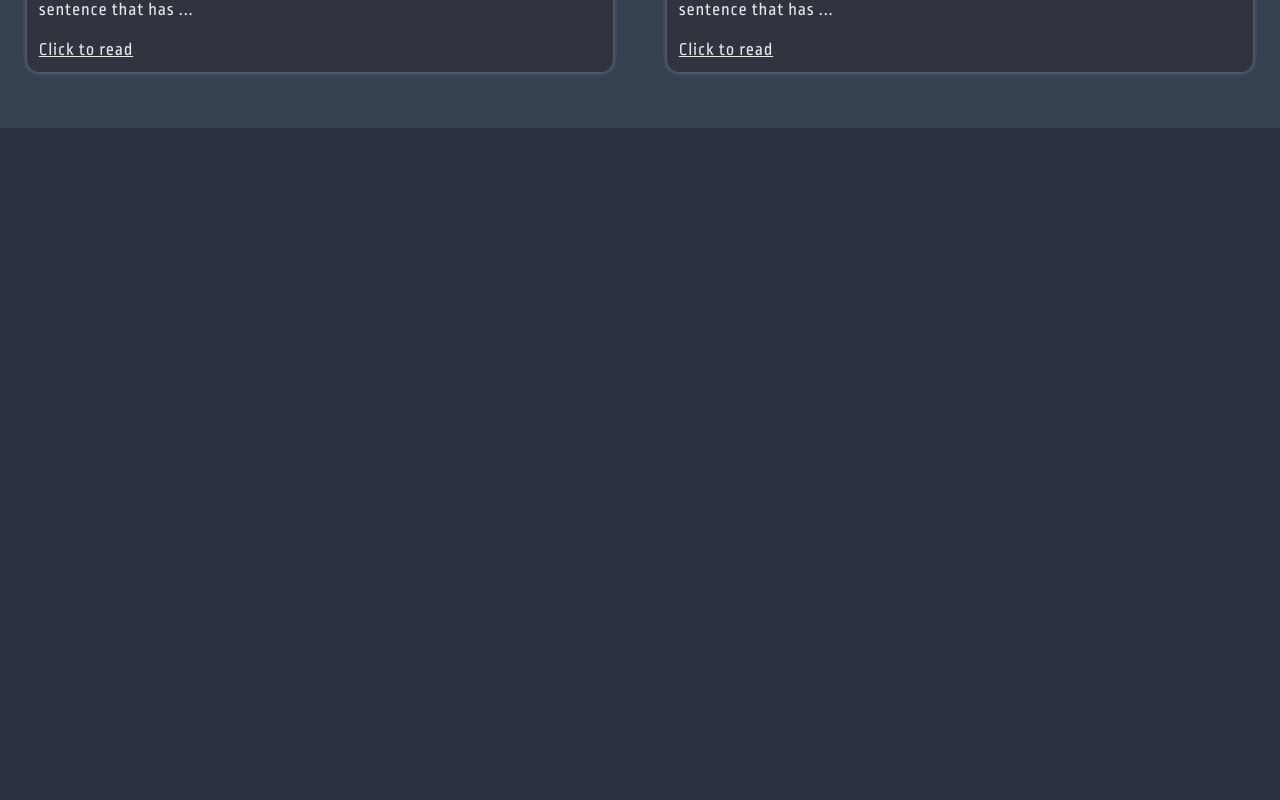
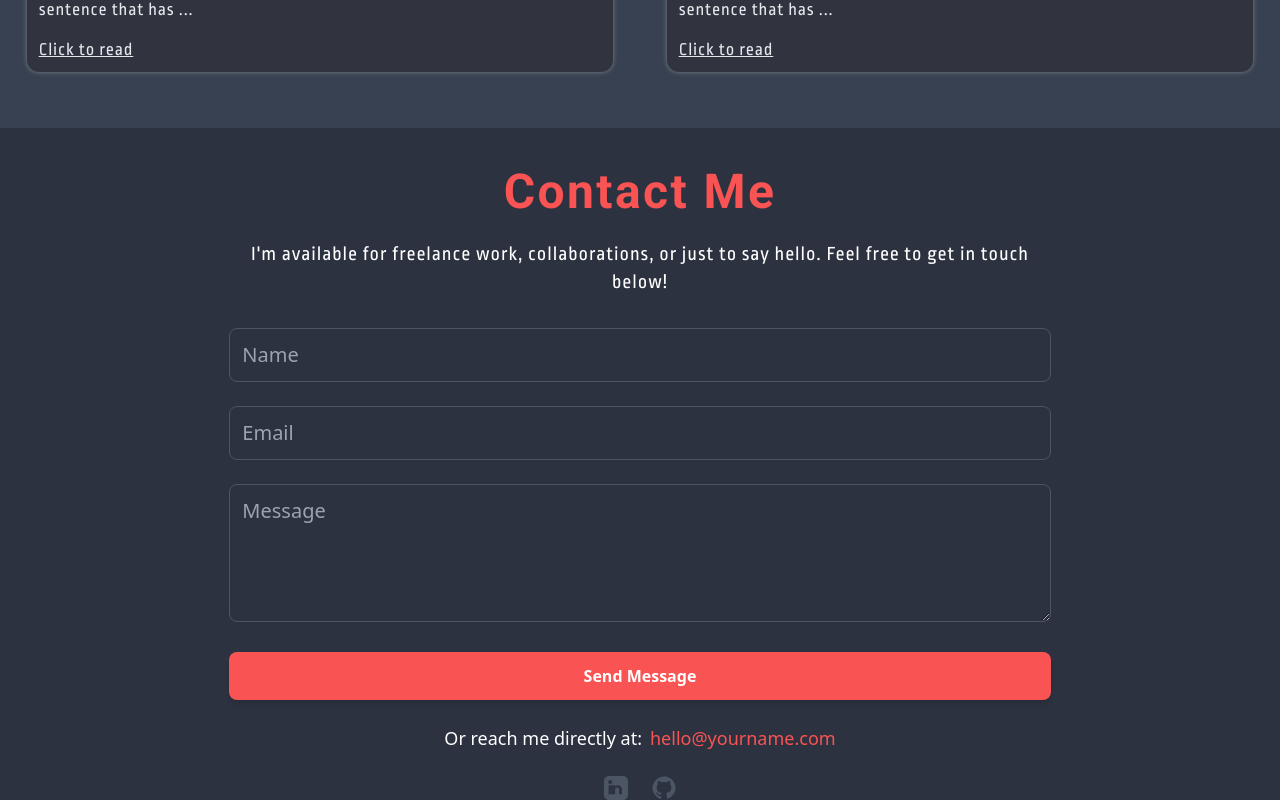
Before and after one commit to MarshallNickolauson/portfolio-website, a React (Vite) app: page / in a window 1280 px wide. Shown: the part 3715-4515 px from the top of the page. Before the commit the page ends 3843 px from the top, so only its background shows below. Built offline with nearby package versions, Linux system fonts and the light colour scheme.

Commit message:
added: contact me section

```diff
--- a/src/App.jsx
+++ b/src/App.jsx
@@ -3,6 +3,7 @@ import Navbar from "./components/Navbar"
 import AboutSection from "./components/AboutSection"
 import SkillsSection from "./components/SkillsSection"
 import ProjectsSection from "./components/ProjectsSection"
+import ContactSection from "./components/ContactSection"
 
 function App() {
 
@@ -13,6 +14,7 @@ function App() {
       <AboutSection />
       <SkillsSection />
       <ProjectsSection />
+      <ContactSection />
     </div>
   )
 }
--- /dev/null
+++ b/src/components/ContactSection.jsx
@@ -0,0 +1,106 @@
+import React, { useState } from 'react'
+
+const ContactSection = () => {
+    const [formData, setFormData] = useState({
+        name: "",
+        email: "",
+        message: ""
+    });
+
+    const handleChange = (e) => {
+        setFormData({ ...formData, [e.target.name]: e.target.value });
+    };
+
+    const handleSubmit = (e) => {
+        e.preventDefault();
+
+        alert("Thank you! Your message has been sent.");
+        setFormData({ name: "", email: "", message: "" });
+    };
+
+    return (
+        <div id='contact'>
+            <div className="container mx-auto mt-10 mb-60">
+                <div className="max-w-4xl mx-auto text-center space-y-6">
+                    <h2 className="mt-4 text-mainOrange text-5xl font-roboto font-bold tracking-wider text-center px-2">Contact Me</h2>
+                    <p className="font-ropa text-white tracking-wider text-xl w-11/12 mx-auto pb-2">
+                        I'm available for freelance work, collaborations, or just to say hello. Feel free to get in touch below!
+                    </p>
+
+                    {/* Contact Form */}
+                    <form onSubmit={handleSubmit}>
+                        <div className="mb-6">
+                            <input
+                                type="text"
+                                id="name"
+                                name="name"
+                                value={formData.name}
+                                onChange={handleChange}
+                                placeholder='Name'
+                                required
+                                className="w-11/12 p-3 rounded-lg focus:outline-none focus:ring-2 focus:ring-gray-400 bg-transparent border border-gray-600 text-gray-200 text-xl"
+                            />
+                        </div>
+
+                        <div className="mb-6">
+                            <input
+                                type="email"
+                                id="email"
+                                name="email"
+                                value={formData.email}
+                                onChange={handleChange}
+                                placeholder='Email'
+                                required
+                                className="w-11/12 p-3 rounded-lg focus:outline-none focus:ring-2 focus:ring-gray-400 bg-transparent border border-gray-600 text-gray-200 text-xl"
+                            />
+                        </div>
+
+                        <div className="mb-6">
+                            <textarea
+                                id="message"
+                                name="message"
+                                value={formData.message}
+                                onChange={handleChange}
+                                placeholder='Message'
+                                required
+                                rows="4"
+                                className="w-11/12 p-3 rounded-lg focus:outline-none focus:ring-2 focus:ring-gray-400 bg-transparent border border-gray-600 text-gray-200 text-xl"
+                            />
+                        </div>
+
+                        <button
+                            type="submit"
+                            className="w-11/12 py-3 bg-mainOrange text-white font-semibold rounded-lg shadow-md hover:bg-mainOrangeDark focus:outline-none focus:ring-2 focus:ring-white"
+                        >
+                            Send Message
+                        </button>
+                    </form>
+
+                    {/* Email and Social Links */}
+                    <div className="text-lg mb-6 flex flex-row justify-center space-x-2">
+                        <p className='text-white'>Or reach me directly at:</p>
+                        <a href="mailto:hello@yourname.com" className="text-mainOrange hover:underline">
+                            hello@yourname.com
+                        </a>
+                    </div>
+
+                    {/* Social Media Links */}
+                    <div className="flex justify-center space-x-6">
+                        <a href="https://linkedin.com/in/yourprofile" className="text-gray-600 hover:text-blue-600">
+                            <svg className="w-6 h-6" fill="currentColor" viewBox="0 0 24 24" xmlns="http://www.w3.org/2000/svg">
+                                <path d="M19 0h-14c-2.76 0-5 2.24-5 5v14c0 2.76 2.24 5 5 5h14c2.76 0 5-2.24 5-5v-14c0-2.76-2.24-5-5-5zm-11.11 18.22h-3.33v-8.89h3.33v8.89zm-1.67-10.22c-1.11 0-2-.89-2-2 0-1.11.89-2 2-2s2 .89 2 2c0 1.11-.89 2-2 2zm12.22 10.22h-3.33v-4.67c0-1.11-.89-2-2-2s-2 .89-2 2v4.67h-3.33v-8.89h3.33v1.33c.44-.67 1.56-1.33 2.78-1.33 2.22 0 4 1.78 4 4v5.89z" />
+                            </svg>
+                        </a>
+                        <a href="https://github.com/yourprofile" className="text-gray-600 hover:text-black">
+                            <svg className="w-6 h-6" fill="currentColor" viewBox="0 0 24 24">
+                                <path d="M12 .5a11.5 11.5 0 00-3.634 22.416c.574.106.782-.25.782-.555v-2.217c-3.172.692-3.837-1.525-3.837-1.525-.523-1.332-1.28-1.689-1.28-1.689-1.046-.713.08-.698.08-.698 1.155.082 1.76 1.185 1.76 1.185 1.025 1.76 2.692 1.252 3.35.957.106-.741.4-1.252.73-1.54-2.535-.287-5.2-1.268-5.2-5.634 0-1.246.444-2.265 1.176-3.063-.118-.289-.51-1.45.116-3.021 0 0 .956-.307 3.134 1.172a10.72 10.72 0 015.706 0c2.178-1.478 3.134-1.172 3.134-1.172.626 1.571.236 2.732.118 3.021.732.798 1.176 1.817 1.176 3.063 0 4.377-2.671 5.34-5.215 5.624.412.355.784 1.069.784 2.157v3.193c0 .307.21.67.786.555a11.5 11.5 0 00-3.636-22.416z" />
+                            </svg>
+                        </a>
+                    </div>
+                </div>
+            </div>
+        </div >
+    )
+}
+
+export default ContactSection
--- a/src/components/ProjectsSection.jsx
+++ b/src/components/ProjectsSection.jsx
@@ -35,7 +35,7 @@ const ProjectsSection = () => {
 
     return (
         <div id='projects' className='bg-gray-700 pt-10 lg:pt-2'>
-            <div className='container mx-auto mb-60 mt-0 lg:mt-10'>
+            <div className='container mx-auto mt-0 lg:mt-10'>
                 <div ref={divRef} className={`flex flex-col justify-center items-center ${hasBeenViewed ? 'fade-in-bottom' : ''}`}>
                     <p className='font-ropa text-white tracking-wider text-xl'>-Some Recent Projects</p>
                     <h1 className='mt-4 text-mainOrange text-5xl font-roboto font-bold tracking-wider'>My Work</h1>
```
